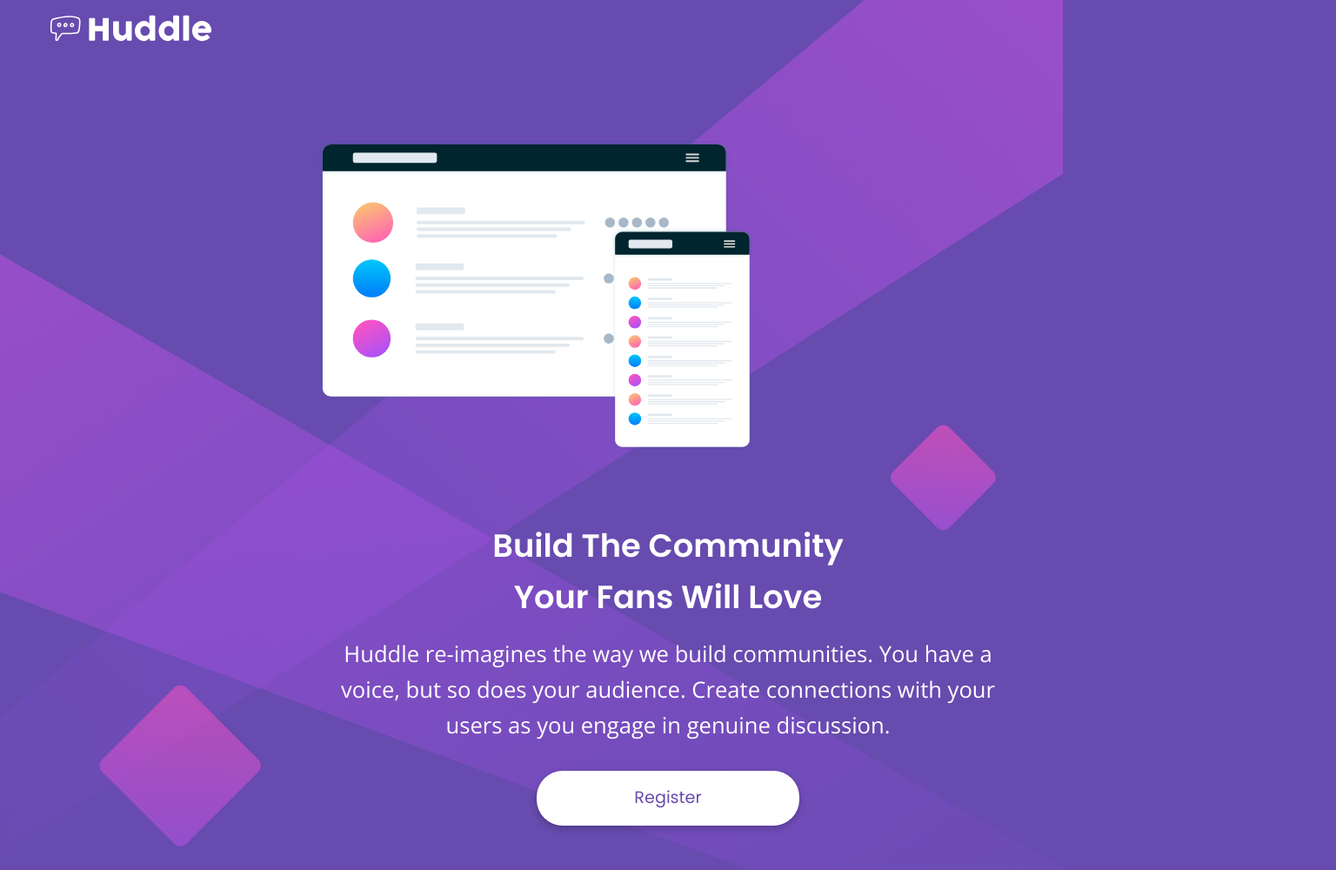
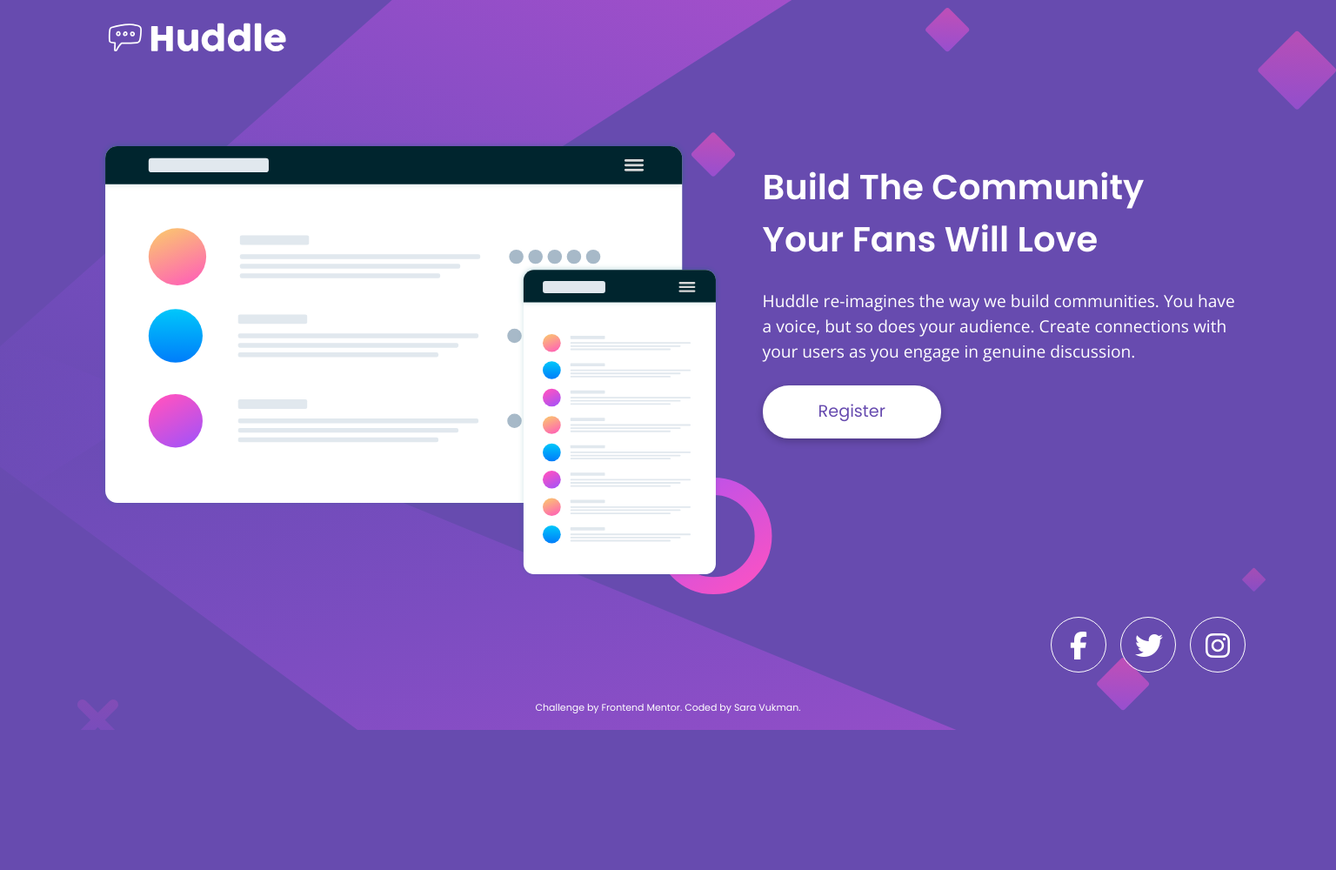
Before and after one commit to Sammbra/Huddle-landing-page-with-single-introductory, a plain HTML site: page index.html in a window 1536 px wide. Shown: the part 40-1040 px from the top of the page at 87% size. After the commit the page ends 879 px from the top, so only its background shows below. Drawn offline with nearby package versions, Linux system fonts and the light colour scheme.

Commit message:
create desktop version with media queries

```diff
--- a/css/main.css
+++ b/css/main.css
@@ -35,7 +35,7 @@ header {
 }
 
 header img {
-    width: 150px
+    width: 9.375rem;
 }
 
 #container {
@@ -45,7 +45,7 @@ header img {
 }
 
 #container .illustration img {
-    width: 350px;
+    width: 21.875rem;
     display: block;
 }
 
@@ -72,6 +72,11 @@ header img {
     box-shadow: rgba(0, 0, 0, 0.24) 0px 3px 8px;
     margin-bottom: 5rem;
     color: var(--violet-color);
+    transition: all 500ms ease;
+}
+
+#container .text .btn:hover {
+    background-color: var(--soft-magenta);
 }
 
 footer ul {
@@ -80,6 +85,7 @@ footer ul {
     align-items: center;
     margin-bottom: 1rem;
 }
+
 
 footer ul li {
     padding: 0 0.5rem;
@@ -94,6 +100,12 @@ footer ul li i {
     height: 30px;
     /* line-height: 20px; */
     border-radius: 50%;
+    transition: all 500ms ease;
+}
+
+footer ul li i:hover {
+    color: var(--soft-magenta);
+    border: 1px solid var(--soft-magenta);
 }
 
 footer .attribution {
@@ -104,4 +116,9 @@ footer .attribution {
 
 footer .attribution a {
     color: var(--white-color);
+    transition: color 500ms ease;
 }
+
+footer .attribution a:hover {
+    color: var(--soft-magenta);
+}
--- a/css/media.css
+++ b/css/media.css
@@ -1,3 +1,13 @@
+@media(max-width: 365px) {
+    #container .illustration img {
+        width: 16.875rem;
+    }
+
+    #container .illustration {
+        display: flex;
+        justify-content: center;
+    }
+}
 
 @media(min-width:600px) {
     header {
@@ -11,6 +21,12 @@
     #container {
         padding: 3rem;
         max-width: 56.25rem;
+        margin: 0 auto;
+    }
+
+    #container .illustration {
+        display: flex;
+        justify-content: center;
     }
 
     #container .illustration img {
@@ -35,3 +51,71 @@
         margin-bottom: 3rem;
     }
 }
+
+@media(min-width:1000px) {
+    #container .illustration img {
+        width: 40rem;
+    }
+
+    #container .text h1 {
+        font-size: 3rem;
+    }
+}
+
+@media(min-width: 1350px) {
+    body {
+        background-image: url(../images/bg-desktop.svg);
+        background-size: cover;
+    }
+
+    header {
+        padding: 3.5rem 4.1rem ;
+        margin: 0 auto;
+        max-width: 90rem;
+    }
+
+    header img {
+        width: 13.75rem;
+    }
+
+    #container {
+        max-width: 90rem;
+        display: flex;
+        flex-direction: row;
+        gap: 3rem;
+        padding: 1.7rem 4.1rem;
+    }
+
+    #container .illustration img {
+        width: 715px;
+        height: 505px;
+    }
+
+    #container .text {
+        margin-top: 1.5rem;
+        text-align: left;
+        line-height: 1.5;
+    }
+
+    #container .text h1 {
+        font-size: 2.5rem;
+    }
+
+    #container .text p {
+        font-size: 1.2rem;
+        margin-top: 1.7rem;
+        margin-bottom: 1.5rem;
+    }
+
+    #container .text .btn {
+        padding: 1rem 4rem;
+        margin-bottom: 0rem;
+    }
+
+    footer  ul {
+        justify-content:flex-end;
+        padding: 1rem 3rem;
+        margin: 0 auto;
+        max-width: 90rem;
+    }
+}
--- a/index.html
+++ b/index.html
@@ -36,7 +36,7 @@
     </ul>
     <p class="attribution">
       Challenge by <a href="https://www.frontendmentor.io?ref=challenge" target="_blank">Frontend Mentor</a>.
-      Coded by <a href="#">Your Name Here</a>.
+      Coded by <a href="https://github.com/Sammbra">Sara Vukman</a>.
     </p>
   </footer>
 </body>
```
